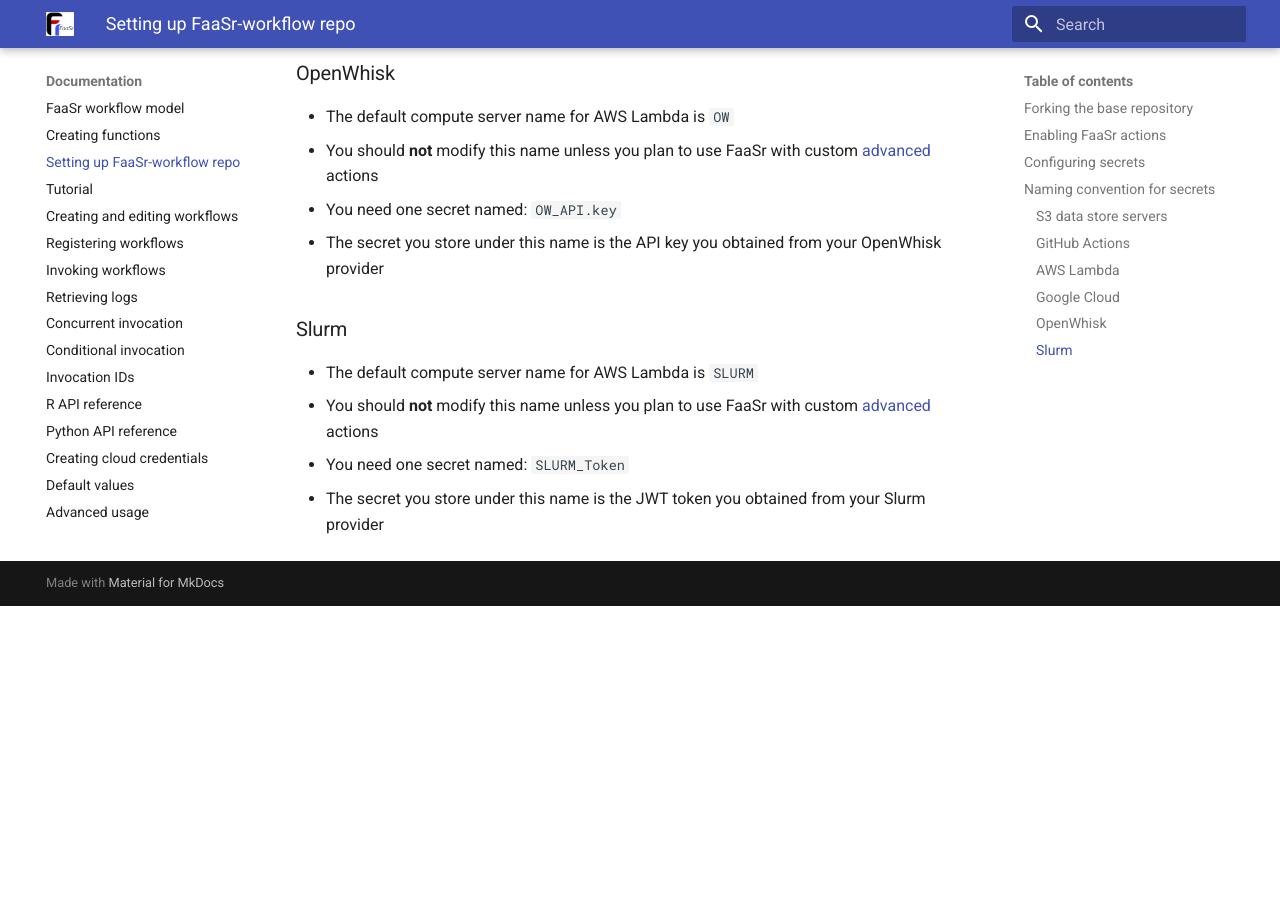
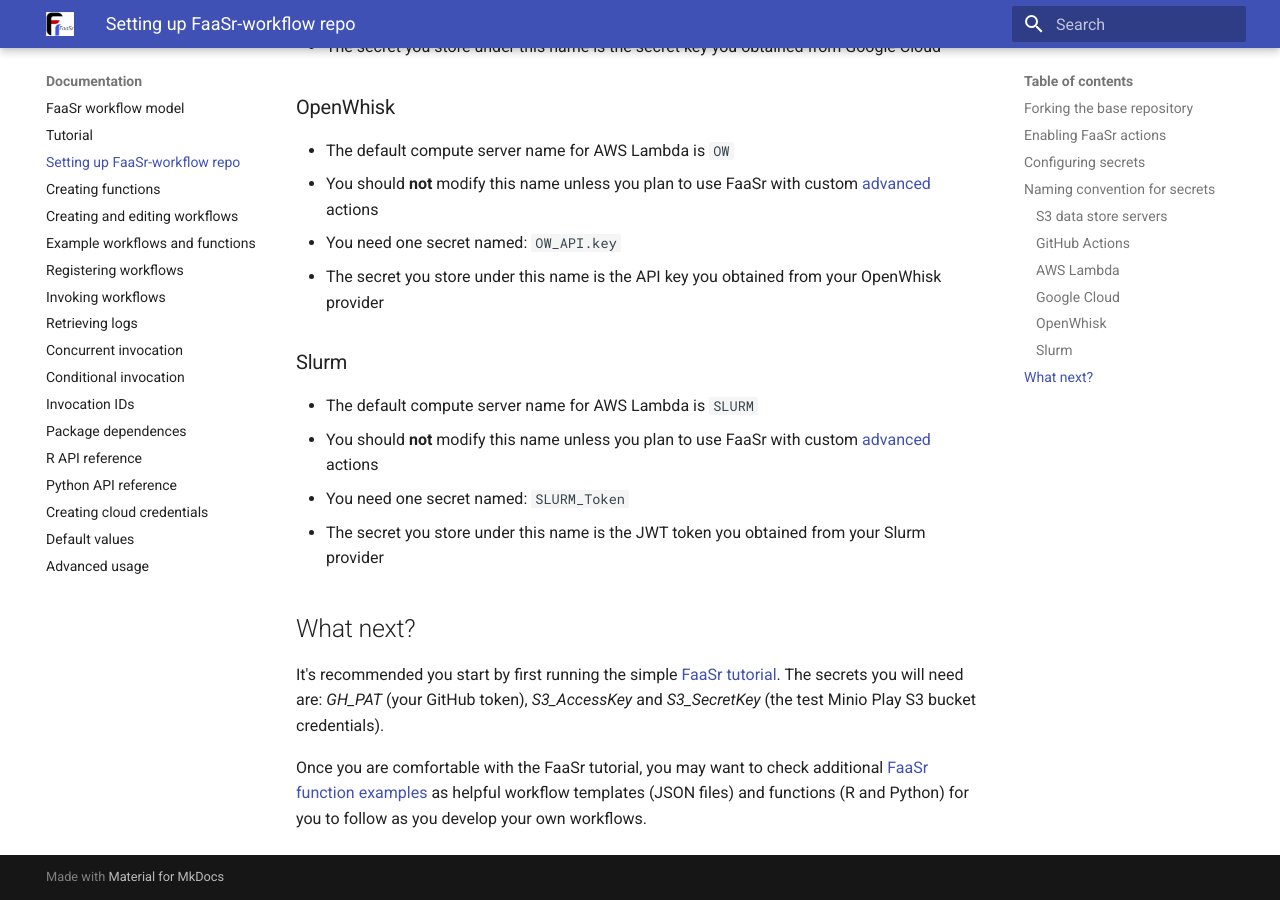
Before and after one commit to nolcut/FaaSr-Docs, an MkDocs documentation site: the page built from docs/workflow_repo.md, in a window 1280 px wide and 900 px high, scrolled down 2482 px. Built offline with MkDocs 1.6.1 and Material for MkDocs 9.7.7, drawn with Linux system fonts in a browser that asks for light colours; before the commit the page ends 3088 px from its top, so only the background shows below that; some of the changed text lies outside the part shown.

Commit message:
updated workflow repo instructions added starting docs on dependences and examples

```diff
--- a/docs/workflow_repo.md
+++ b/docs/workflow_repo.md
@@ -14,6 +14,7 @@ The simplest way to configure this repository is to fork from the FaaSr organiza
 - Click on the down arrow next to _Fork_ for a pull-down menu; select _Create a new fork_
 - Choose your account name as the _Owner_ of the fork
 - While you can choose a different name for your fork, here we assume you leave the default _FaaSr-workflow_
+- Leave the default _Copy the main branch only_ checkbox checked
 - Click on the green _Create fork_ button
 
 The base repository comes with an example workflow used in the [FaaSr tutorial].
@@ -81,6 +82,10 @@ Before you can register and invoke workflows, you need to create secrets storing
 - You need one secret named: `SLURM_Token`
 - The secret you store under this name is the JWT token you obtained from your Slurm provider
 
+## What next?
+It's recommended you start by first running the simple [FaaSr tutorial]. The secrets you will need are: *GH_PAT* (your GitHub token), *S3_AccessKey* and *S3_SecretKey* (the test Minio Play S3 bucket credentials).
+
+Once you are comfortable with the FaaSr tutorial, you may want to check additional [FaaSr function examples] as helpful workflow templates (JSON files) and functions (R and Python) for you to follow as you develop your own workflows.
 
 [workflow model]: prog_model.md
 [register]: register_workflow.md
@@ -89,3 +94,4 @@ Before you can register and invoke workflows, you need to create secrets storing
 [cloud credentials]: credentials.md
 [FaaSr Workflow Builder Web UI]: workflows.md
 [advanced]: advanced.md
+[FaaSr function examples]: functionexamples.md
--- a/mkdocs.yml
+++ b/mkdocs.yml
@@ -10,16 +10,18 @@ nav:
   - 'Tutorial': 'tutorial.md'
   - 'Documentation':
     - 'FaaSr workflow model': 'prog_model.md'
+    - 'Tutorial': 'tutorial.md'
+    - 'Setting up FaaSr-workflow repo': 'workflow_repo.md'
     - 'Creating functions': 'functions.md'
-    - 'Setting up FaaSr-workflow repo': 'workflow_repo.md'
-    - 'Tutorial': 'tutorial.md'
     - 'Creating and editing workflows': 'workflows.md'
+    - 'Example workflows and functions': 'functionexamples.md'
     - 'Registering workflows': 'register_workflow.md'
     - 'Invoking workflows': 'invoke_workflow.md'
     - 'Retrieving logs': 'logs.md'
     - 'Concurrent invocation': 'rank.md'
     - 'Conditional invocation': 'conditional.md'
     - 'Invocation IDs': 'invocationid.md'
+    - 'Package dependences': 'dependences.md'
     - 'R API reference': 'r_api.md'
     - 'Python API reference': 'py_api.md'
     - 'Creating cloud credentials': 'credentials.md'
```
Also changed, not shown: other parts of docs/workflow_repo.md (+1 -1 lines), docs/dependences.md (added, +22 -0 lines), docs/functionexamples.md (added, +13 -0 lines).
